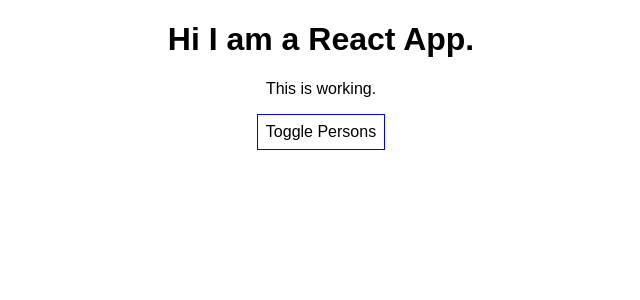
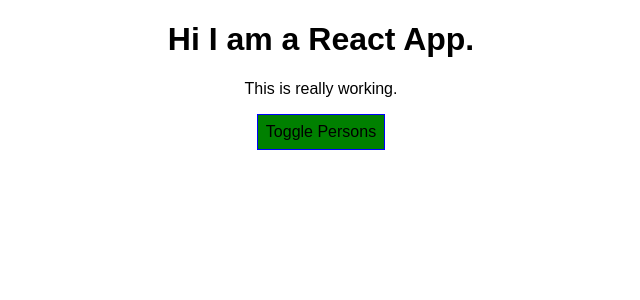
Before and after one commit to mohitjain/learning-react, a React (Create React App) app: page / in a window 1280 px wide. Shown: the top 300 px of the page, without its empty margins (319-959 px from the left). Built offline with nearby package versions, Linux system fonts and the light colour scheme.

Commit message:
Basic CSS dynamic assignment

```diff
--- a/src/App.css
+++ b/src/App.css
@@ -7,3 +7,11 @@
   padding: 0;
   font-family: sans-serif;
 }
+
+.red {
+  color: red;
+}
+
+.bold{
+  font-weight: bold;
+}
--- a/src/App.js
+++ b/src/App.js
@@ -53,7 +53,7 @@
 
     render() {
         const style = {
-            backgroundColor: 'white',
+            backgroundColor: 'green',
             font: 'inherit',
             border: '1px solid blue',
             padding: '8px',
@@ -75,11 +75,23 @@
                     })}
                 </div>
             )
+            style.backgroundColor = "Red";
         }
+
+        const classes = [];
+
+        if(this.state.persons.length <= 2){
+            classes.push('red');
+        }
+
+        if(this.state.persons.length <= 1){
+            classes.push('bold');
+        }
+
         return (
             <div className="App">
                 <h1>Hi I am a React App.</h1>
-                <p>This is working.</p>
+                <p className={classes.join(" ")}>This is really working.</p>
                 <button style={style} onClick={this.togglePersonHandler}>Toggle Persons</button>
                 {persons}
             </div>
```
